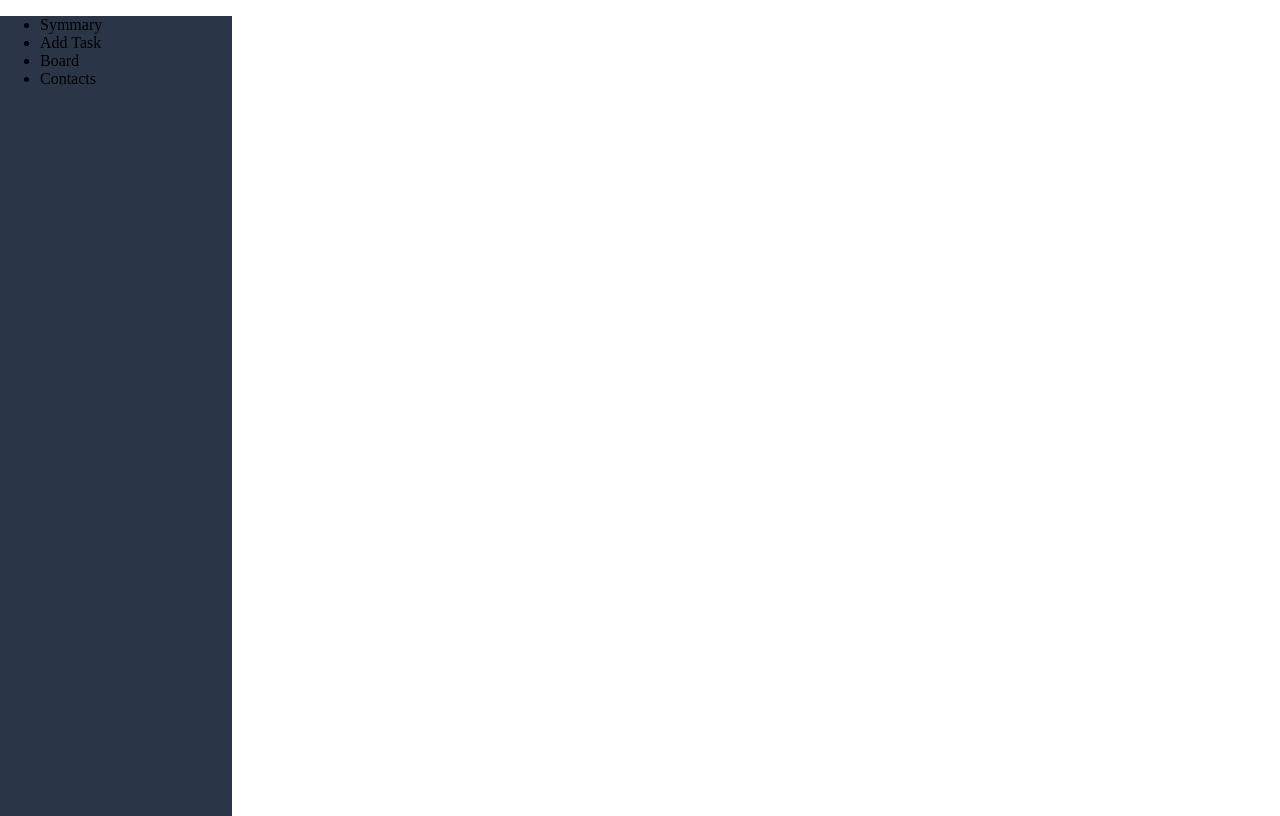
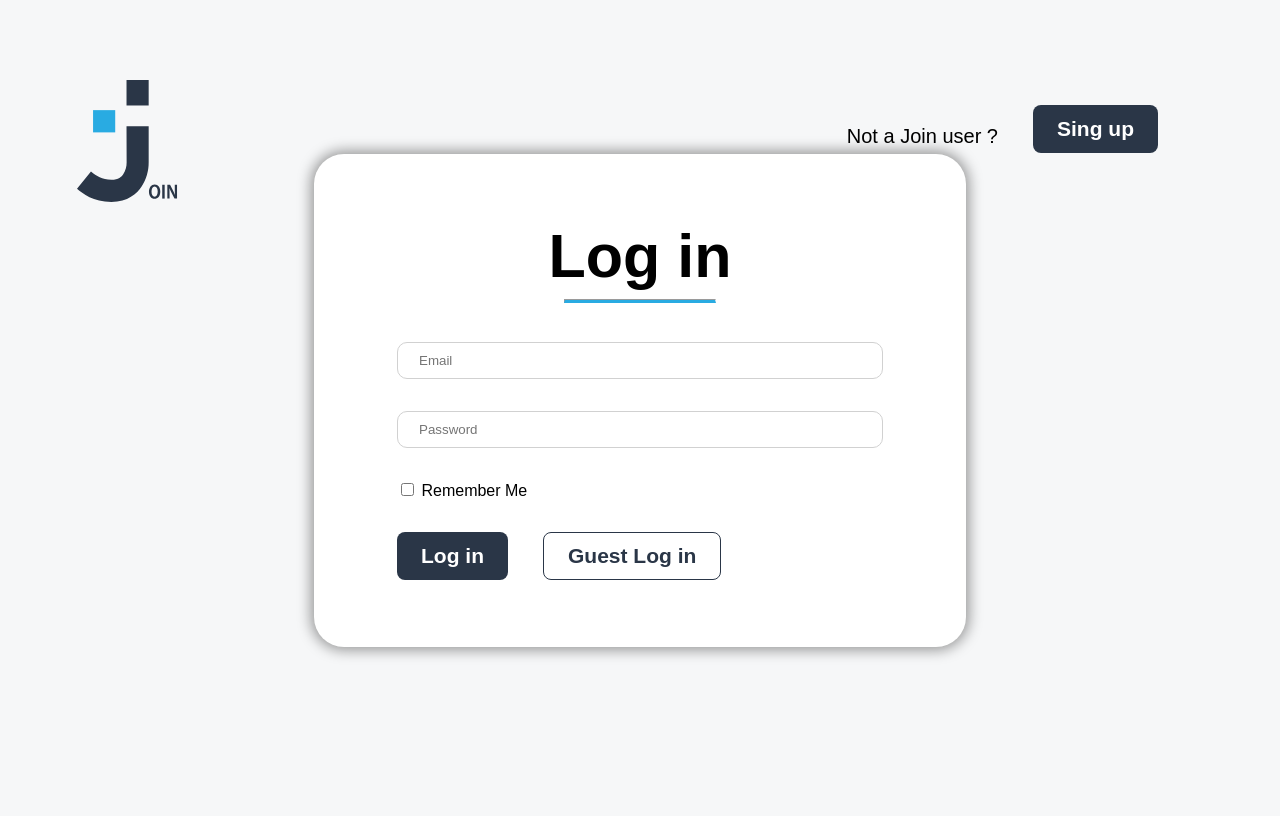
Before and after one commit to Andrei-Octavian-Buha/join, a plain HTML site: page index.html in a window 1280 px wide. Drawn offline with Linux system fonts and the light colour scheme.

Commit message:
login page

```diff
--- a/index.html
+++ b/index.html
@@ -1,18 +1,67 @@
 <!DOCTYPE html>
 <html lang="en">
-<head>
-    <meta charset="UTF-8">
-    <meta name="viewport" content="width=device-width, initial-scale=1.0">
-    <link rel="stylesheet" href="./styles/header.css">
-    <link rel="stylesheet" href="style.css">
+  <head>
+    <meta charset="UTF-8" />
+    <meta name="viewport" content="width=device-width, initial-scale=1.0" />
+    <link rel="stylesheet" href="./styles/header.css" />
+    <link rel="stylesheet" href="style.css" />
+    <link rel="stylesheet" href="./styles/login.css" />
+    <link rel="stylesheet" href="./styles/buttons.css" />
+    <link rel="stylesheet" href="./styles/desktop_join_overlay.css">
     <script src="./script.js"></script>
-    <title>Join - Register </title>
-</head>
-<body onload="includeHTML()">
-    <div class="mainContainer">
-        <header>
-            <div w3-include-html="./templates/header.html"></div>
-        </header>
+    <title>Join - Register</title>
+  </head>
+  <body onload="includeHTML(), test()">
+    <div class="loginHeaderContainer">
+      <div class="loginHeader">
+        <div class="logoImg">
+          <img id="imgHeader1" src="./assets/img/Capa1.svg" alt="" />
+        </div>
+        <div class="loginHeaderBtn">
+          <p>Not a Join user ?</p>
+          <button class="btnPrimary">Sing up</button>
+        </div>
+      </div>
     </div>
-</body>
+    <main class="maxWidth">
+      <div class="loginContainer">
+        <div class="loginCard">
+          <div class="loginTitle">
+            <h1 class="lh1">Log in</h1>
+            <hr class="separable" />
+          </div>
+          <form action="" class="loginForm">
+            <div class="loginInput">
+              <input
+                type="email"
+                class="loginInputFeld"
+                placeholder="Email"
+                required
+              />
+              <input
+                type="password"
+                class="loginInputFeld"
+                placeholder="Password"
+                required
+              />
+            </div>
+            <div>
+              <input
+                id="checkbox"
+                type="checkbox"
+                placeholder="Remember me"
+                name="Remeber me"
+              />
+              <label for="checkbox">Remember Me</label>
+            </div>
+            <div class="loginBtnContainer">
+              <button class="btnPrimary">Log in</button>
+              <button class="btnSecundary">Guest Log in</button>
+            </div>
+          </form>
+        </div>
+      </div>
+    </main>
+  </body>
+  <div id="overlayId"  class="" w3-include-html="./templates/desktop_join_overlay.html"></div>
 </html>
--- a/script.js
+++ b/script.js
@@ -11,3 +11,13 @@ async function includeHTML() {
       }
     }
   }
+
+  function test(){
+    let ov = document.getElementById('overlayId');
+    let logo = document.getElementById('imgHeader1');
+    logo.classList.add('logo2sec');
+    setTimeout(() => {
+      logo.classList.remove('logo2sec');
+      ov.classList.add('dNone');
+    }, 2000);
+  }
--- a/style.css
+++ b/style.css
@@ -1,5 +1,25 @@
 body{
+    height: 100vh;
     margin: 0;
+    background-color: #f6f7f8;
+    font-family: sans-serif;
 }
-.mainContainer{
+
+p{
+    font-size: 20px;
+    font-weight: 400;
 }
+
+.dNone{
+    display: none;
+}
+
+.logo2sec{
+    position: fixed;
+    z-index: 999;
+    width: 274px;
+    height: 344px;
+    top: 50%;
+    left: 50%;
+    transform: translate(-50%, -50%);
+}
--- /dev/null
+++ b/styles/buttons.css
@@ -0,0 +1,48 @@
+.btnPrimary{
+    display: flex;
+    align-items: center;
+    text-align: center;
+    height: 48px;
+    font-weight: 700;
+    font-size: 21px;
+    border-radius: 8px;
+    color: #ffffff;
+    background-color: #2A3647;
+    padding: 15px 24px;
+    border: 0px;
+}
+.btnPrimary:hover{
+    font-weight: 700;
+    font-size: 21px;
+    border-radius: 8px;
+    border: 0px;
+    color: #ffffff;
+    background-color: #29ABE2;
+    padding: 15px 24px;
+    box-shadow: 0px 2px 2px 0px rgba(0, 0, 0, 0.5);
+}
+.btnSecundary{
+    display: flex;
+    align-items: center;
+    text-align: center;
+    height: 48px;
+    font-weight: 700;
+    font-size: 21px;
+    padding: 15px 24px;
+    border: 0px;
+    border-radius: 8px;
+    color: #2A3647;
+    background-color: #ffffff;
+    border: 1px solid #2A3647;
+}
+.btnSecundary:hover{
+    font-weight: 700;
+    border: 0px;
+    font-size: 21px;
+    padding: 15px 24px;
+    border-radius: 8px;
+    color: #29ABE2;
+    background-color: #ffffff;
+    border: 1px solid #29ABE2;
+    box-shadow: 0px 2px 2px 0px rgba(0, 0, 0, 0.5);
+}
--- /dev/null
+++ b/styles/desktop_join_overlay.css
@@ -0,0 +1,12 @@
+.overlay{
+    position: absolute;
+    z-index: 998;
+    top: 0;
+    left: 0;
+    width: 100%;
+    height: 100dvh;
+    background-color: #f6f7f8;
+    display: flex;
+    align-items: center;
+    justify-content: center;
+}
--- /dev/null
+++ b/styles/login.css
@@ -0,0 +1,107 @@
+.loginCard{
+    display: flex;
+    flex-direction: column;
+    justify-content: center;
+    align-items: center;
+    gap: 32px;
+    width: 652px;
+    height: 493px;
+    border-radius: 30px;
+    background-color: #ffffff;
+    border: 0px;
+    box-shadow: 0px 0px 14px 3px rgba(0, 0, 0, 0.4);
+}
+.separable{
+    width: 150px;
+    border-bottom: 3px solid;
+    color: #29ABE2;
+}
+
+.lh1{
+    font-size: 61px;
+    margin-block-start: 0em;
+    margin-block-end: 0em;
+    margin-inline-start: 0px;
+    margin-inline-end: 0px;
+    font-weight: bold;
+    unicode-bidi: isolate;
+}
+.loginTitle{
+    height: 89px;
+}
+.loginForm{
+    display: flex;
+    flex-direction: column;
+    gap: 32px;
+}
+
+.loginInput{
+    display: flex;
+    flex-direction: column;
+    gap: 32px;
+}
+.loginBtnContainer{
+    display: flex;
+    gap: 35px;
+}
+.loginHeaderContainer{
+    position: absolute;
+    top: 0;
+    left: 0;
+    width: 100%;
+}
+.loginHeader{
+    max-width: 1440px;
+    margin: 0 auto;
+    display: flex;
+    align-items: center;
+    justify-content: space-between;
+}
+.loginHeaderBtn{
+    display: flex;
+    gap: 35px;
+    padding-top: 67px;
+    padding-right: 122px;
+    display: flex;
+    gap: 35px;
+}
+.logoImg{
+    padding-top: 80px;
+    padding-left: 77px;
+}
+.maxWidth{
+    height: 100dvh;
+    width: 100%;
+    margin: auto;
+    display: flex;
+    align-items: center;
+    justify-content: center;
+}
+.loginContainer{
+    display: flex;
+    max-width: 1440px;
+}
+.loginInputFeld{
+    width: 442px;
+    border-radius: 10px;
+    border: 1px solid #D1D1D1;
+    padding: 10px 21px;
+    outline: none
+}
+.loginInputFeld:focus{
+    width: 442px;
+    border-radius: 10px;
+    border: 1px solid #29ABE2;
+    padding: 10px 21px;
+    outline: none
+}
+.loginInputFeld.invalid{
+    width: 442px;
+    border-radius: 10px;
+    border: 1px solid #ff001f;
+    padding: 10px 21px;
+    outline: none
+}
+.loginInputFeld:valid {
+    border: 1px solid #28a745;
+}
--- /dev/null
+++ b/templates/desktop_join_overlay.html
@@ -0,0 +1 @@
+<div class="overlay"></div>
```
Also changed, not shown: privacy.html (+0 -1 lines), assets/img/Capa1.svg (added).
